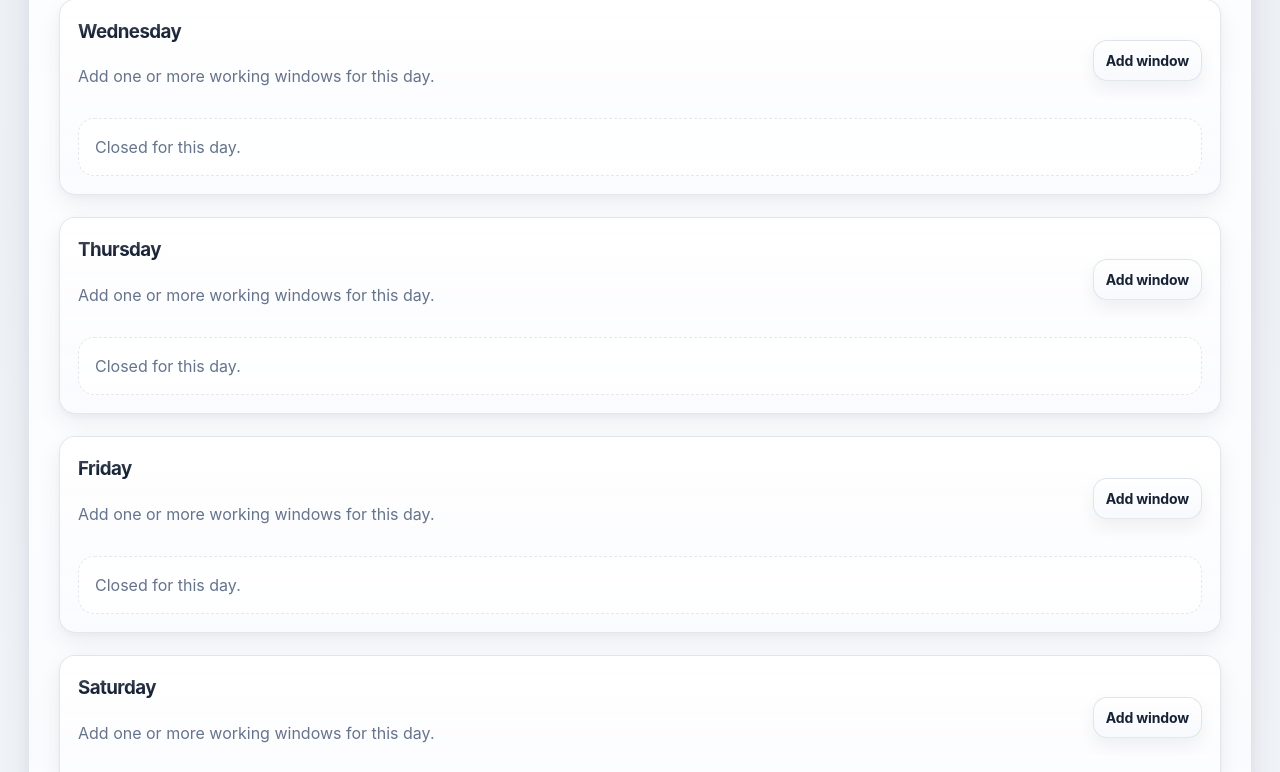
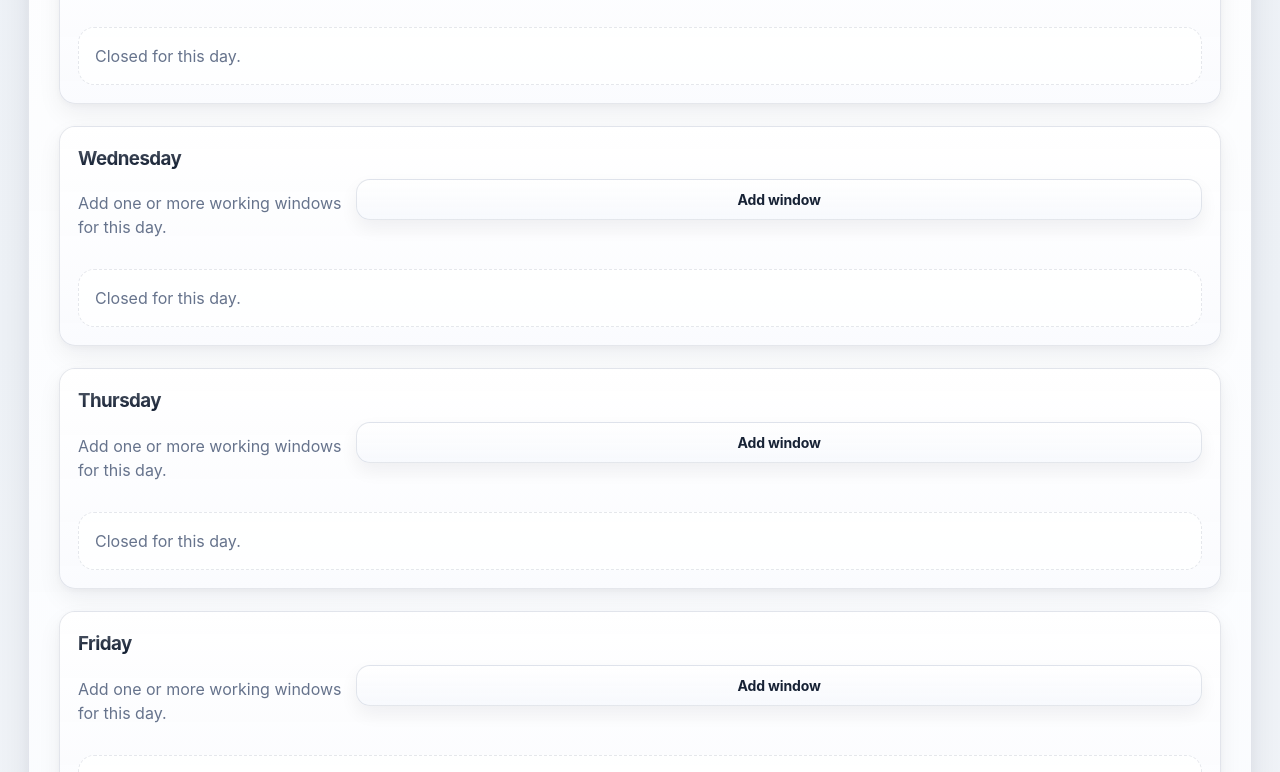
Before and after one commit to certyakbar/snapslot, a website with bundled scripts: page public/admin.html in a window 1280 px wide. Shown: the part 2028-2800 px from the top of the page. Built offline with nearby package versions, Linux system fonts and the light colour scheme; files whose address does not match are found by name.

Commit message:
refactor: extract shared inline styles into snapslot-theme.css (Task 7)
- Move .page layout (min-height, grid, place-items) from
auth pages into theme under body.snapslot-auth
- Move input/textarea/button width:100% from admin.html and
 index.html into theme under body.snapslot-admin and
body.snapslot-booking
- Move textarea resize:vertical into theme
- Move @media (max-width:920px) shell grid rule into theme
under body.snapslot-auth
- Remove all extracted blocks from login.html, signup.html,
admin.html, index.html
- No logic changes, no backend changes, no test changes

```diff
--- a/public/admin.html
+++ b/public/admin.html
@@ -87,15 +87,8 @@
         font-size: 14px;
       }
 
-      input,
-      button,
-      textarea {
-        width: 100%;
-      }
-
       textarea {
         min-height: 90px;
-        resize: vertical;
       }
 
       table {
--- a/public/css/snapslot-theme.css
+++ b/public/css/snapslot-theme.css
@@ -84,7 +84,15 @@ body.snapslot-booking {
     linear-gradient(180deg, #f7f8fc 0%, #f3f6fb 58%, #fbfcfe 100%);
 }
 
-body.snapslot-auth .page,
+body.snapslot-auth .page {
+  min-height: 100vh;
+  display: grid;
+  place-items: center;
+  padding: 32px 18px;
+  position: relative;
+  isolation: isolate;
+}
+
 body.snapslot-admin .page,
 body.snapslot-booking .page {
   position: relative;
@@ -170,6 +178,19 @@ body.snapslot-auth input,
 body.snapslot-auth button,
 body.snapslot-auth .primary-button {
   width: 100%;
+}
+
+body.snapslot-admin input,
+body.snapslot-admin textarea,
+body.snapslot-admin button,
+body.snapslot-booking input,
+body.snapslot-booking textarea,
+body.snapslot-booking button {
+  width: 100%;
+}
+
+textarea {
+  resize: vertical;
 }
 
 body.snapslot-auth .hero-point {
@@ -772,6 +793,12 @@ table tbody tr:not(.blocked-time-loading-row) {
   animation: snapslot-fade-in var(--motion-slow) var(--motion-ease);
 }
 
+@media (max-width: 920px) {
+  body.snapslot-auth .shell {
+    grid-template-columns: 1fr;
+  }
+}
+
 @media (prefers-reduced-motion: reduce) {
   *,
   *::before,
```
Also changed, not shown: public/index.html (+0 -7 lines), public/login.html (+0 -16 lines).
